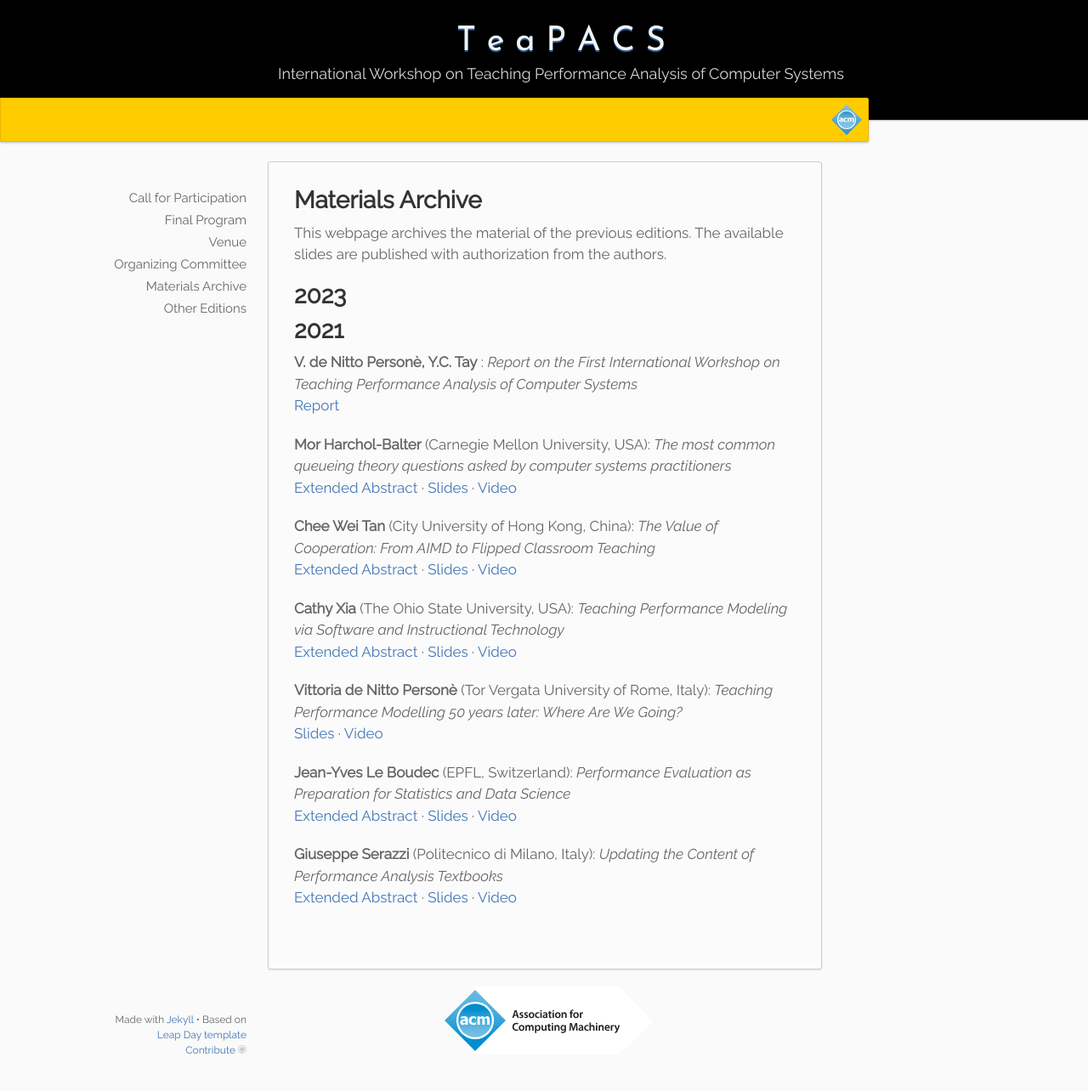
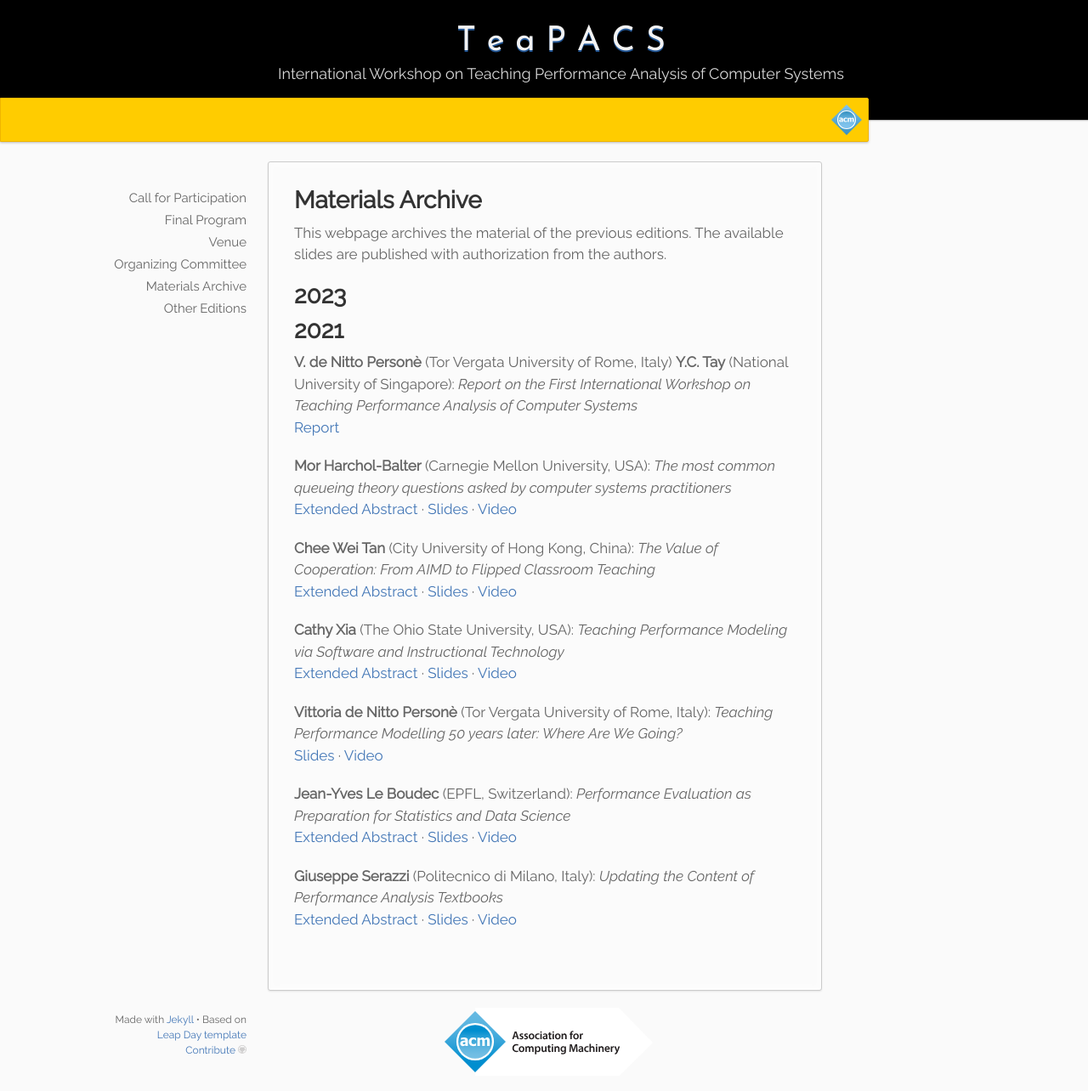
Before and after one commit to alessandropellegrini/teapacs.github.io, a Jekyll site: the page built from materials.md, in a window 1280 px wide and 1284 px high. Shown: the whole window at 85% size. Built offline with Jekyll 4.4.1, drawn with Linux system fonts in a browser that asks for light colours.

Commit message:
Update materials.md

```diff
--- a/materials.md
+++ b/materials.md
@@ -9,7 +9,7 @@ This webpage archives the material of the previous editions. The available slide
 
 # 2021
 
-**V. de Nitto Personè, Y.C. Tay** : _Report on the First International Workshop on Teaching Performance Analysis of Computer Systems_
+**V. de Nitto Personè** (Tor Vergata University of Rome, Italy) **Y.C. Tay** (National University of Singapore): _Report on the First International Workshop on Teaching Performance Analysis of Computer Systems_
 [Report](https://dl.acm.org/doi/10.1145/3543146.3547431)
 
 **Mor Harchol-Balter** (Carnegie Mellon University, USA): _The most common queueing theory questions asked by computer systems practitioners_
```
